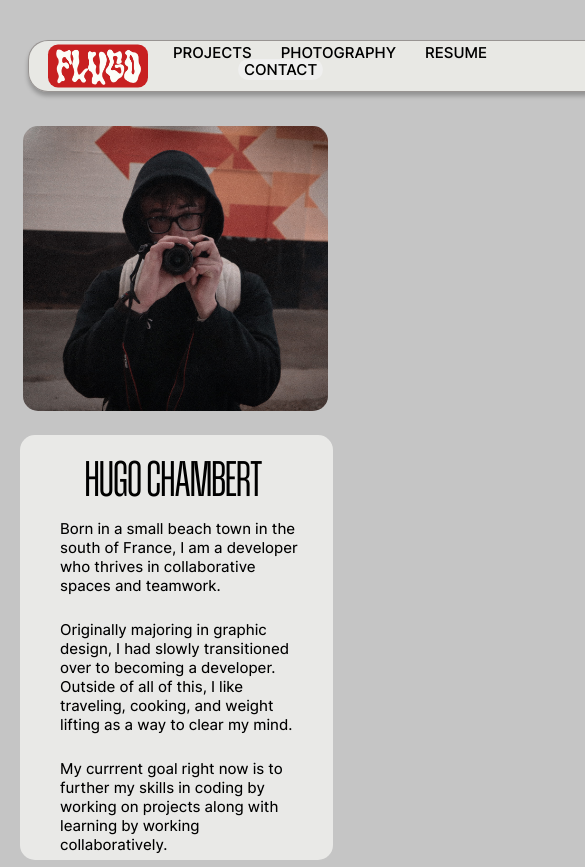
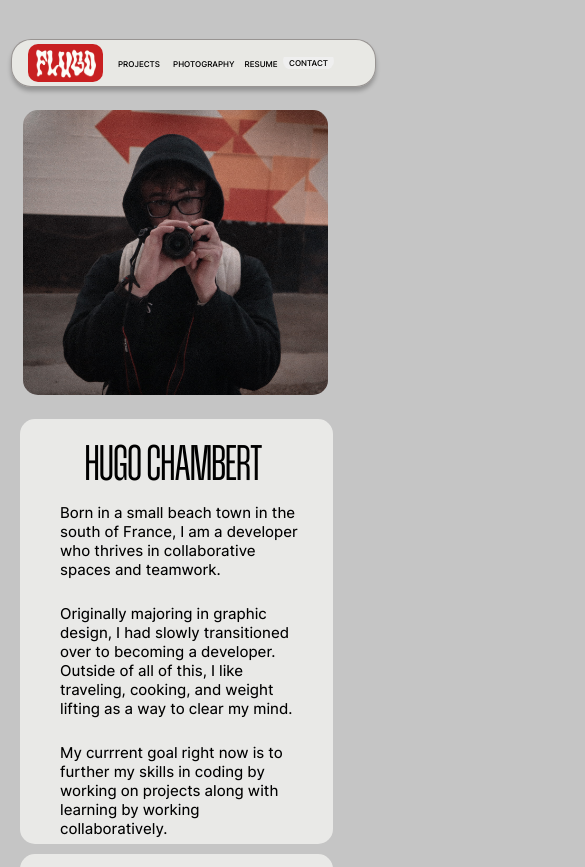
Before and after one commit to HugoChambert/FLUGO, a plain HTML site: page index.html in a window 390 px wide. Shown: the top 867 px of the page, 585 px wide, since content can reach past the window. Drawn offline with Linux system fonts and the light colour scheme.

Commit message:
Update index.css

```diff
--- a/index.css
+++ b/index.css
@@ -298,42 +298,3 @@ border-radius: 10px;
         transform: translate(12px,-15px);
     }
 }
-@media screen and (max-width: 641px)
-{
-    #bar {
-        width: 550px;
-        margin-left: 25px;
-        height: 50px;
-    }
-    .logo-background {
-        width: 100px;
-        height: 43px;
-        transform: translate(45px, -54.5px);
-    }
-    .logo {
-        width: 85px;
-        transform: translate(-51px, -49px);
-        height: 50px;
-    }
-    #projects {
-        transform: translate(170px, 40px);
-        font-size: 15px;
-    }
-    #photography{
-        transform: translate(195px, 40px);
-        font-size: 15px;
-    }
-    #resume {
-       transform: translate(220px, 40px);
-        font-size: 15px;
-    }
-    .dropbtn {
-        font-size: 15px;
-    }
-    .dropdown{
-        margin-left: 235px;
-        margin-bottom: -44px;
-    }
-    /* ^^  NAV BAR  ^^ */
-
-}
```
